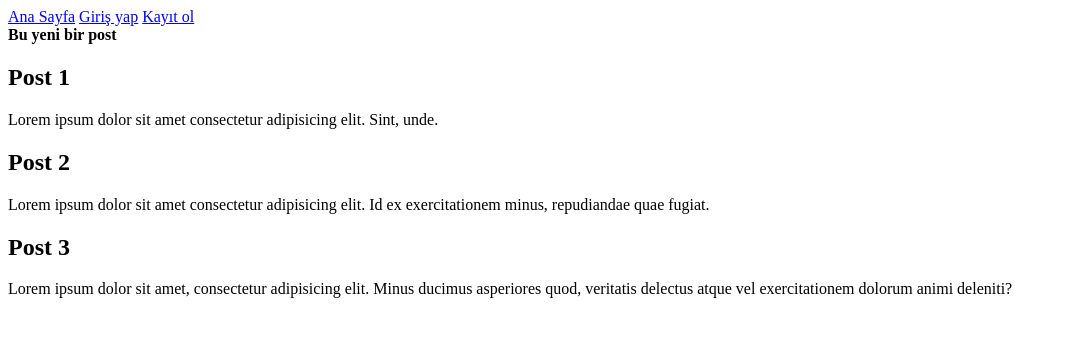
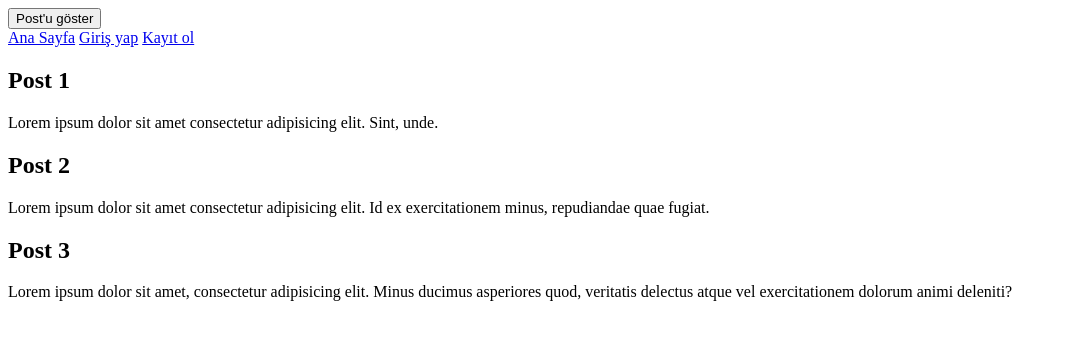
Before and after one commit to melikeaksoy555/javascript, a plain HTML site: page dom-manipülasyonu.html in a window 1280 px wide. Shown: the whole page, without its empty margins (0-1067 px from the left). Drawn offline with Linux system fonts and the light colour scheme.

Commit message:
DOM - 4 - Dinamik Olarak CSS Stili Ekleme

```diff
--- a/dom-manipülasyonu.html
+++ b/dom-manipülasyonu.html
@@ -4,6 +4,11 @@
     <meta charset="UTF-8" />
     <meta name="viewport" content="width=device-width, initial-scale=1.0" />
     <title>Document</title>
+    <style>
+      .invisible {
+        display:none;
+      }
+    </style>
   </head>
   <body>
     <header>
@@ -12,7 +17,7 @@
         <a href="/signup">Kayıt ol</a>
       </header>
       <main id="main">
-        <div class="post">
+        <div id="firstPost" class="post">
           <h2>Post 1</h2>
           <p>Lorem ipsum dolor sit amet consectetur adipisicing elit. Sint, unde.</p>
         </div>
--- a/dom-manipülasyonu.js
+++ b/dom-manipülasyonu.js
@@ -1,10 +1,20 @@
-const newPost = document.createElement('div');
-const mainElement = document.querySelector("#main");
+// const newPost = document.createElement('div');
+// const mainElement = document.querySelector("#main");
 
-newPost.className = "top-post";
+// newPost.className = "top-post";
 
-newPost.innerHTML = "<strong>Bu yeni bir post</strong>";
+// newPost.innerHTML = "<strong>Bu yeni bir post</strong>";
 
-// mainElement.appendChild(newPost);
+// // mainElement.appendChild(newPost);
 
-mainElement.prepend(newPost);
+// mainElement.prepend(newPost);
+
+const firstPost = document.querySelector("#firstPost");
+
+const btn = document.createElement("button");
+btn.innerText = "Post'u göster";
+document.body.prepend(btn);
+
+btn.addEventListener("click", () => {
+    firstPost.classList.toggle("invisible");
+});
```
